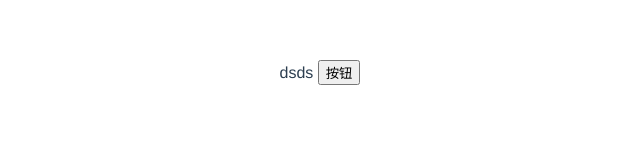
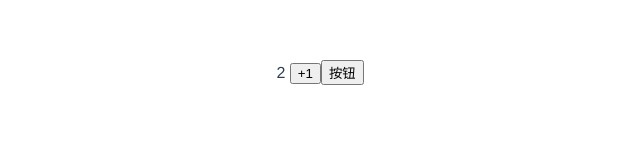
Before and after one commit to LeeDebug/GitTest, a Vue app: page / in a window 1280 px wide. Shown: the top 160 px of the page, without its empty margins (320-960 px from the left). Built offline with nearby package versions, Linux system fonts and the light colour scheme.

Commit message:
push.sh auto commit

```diff
--- a/src/App.vue
+++ b/src/App.vue
@@ -2,7 +2,8 @@
   <!-- <img alt="Vue logo" src="./assets/logo.png" /> -->
   <!-- <HelloWorld msg="Hello Vue 3.0 + Vite" /> -->
   {{ data1 }}
-  <button @click="handleTest()">按钮</button>
+  <button @click="data1++">+1</button>
+  <button @click="handleTest(data1)">按钮</button>
 </template>
 
 <script lang="ts">
@@ -26,7 +27,7 @@ export default {
       console.log('onBeforeMount======')
     })
 
-    const data1 = 'dsds'
+    const data1:number = 2
     const handleTest = (v) => {
       console.log(23333, v)
     }
```
